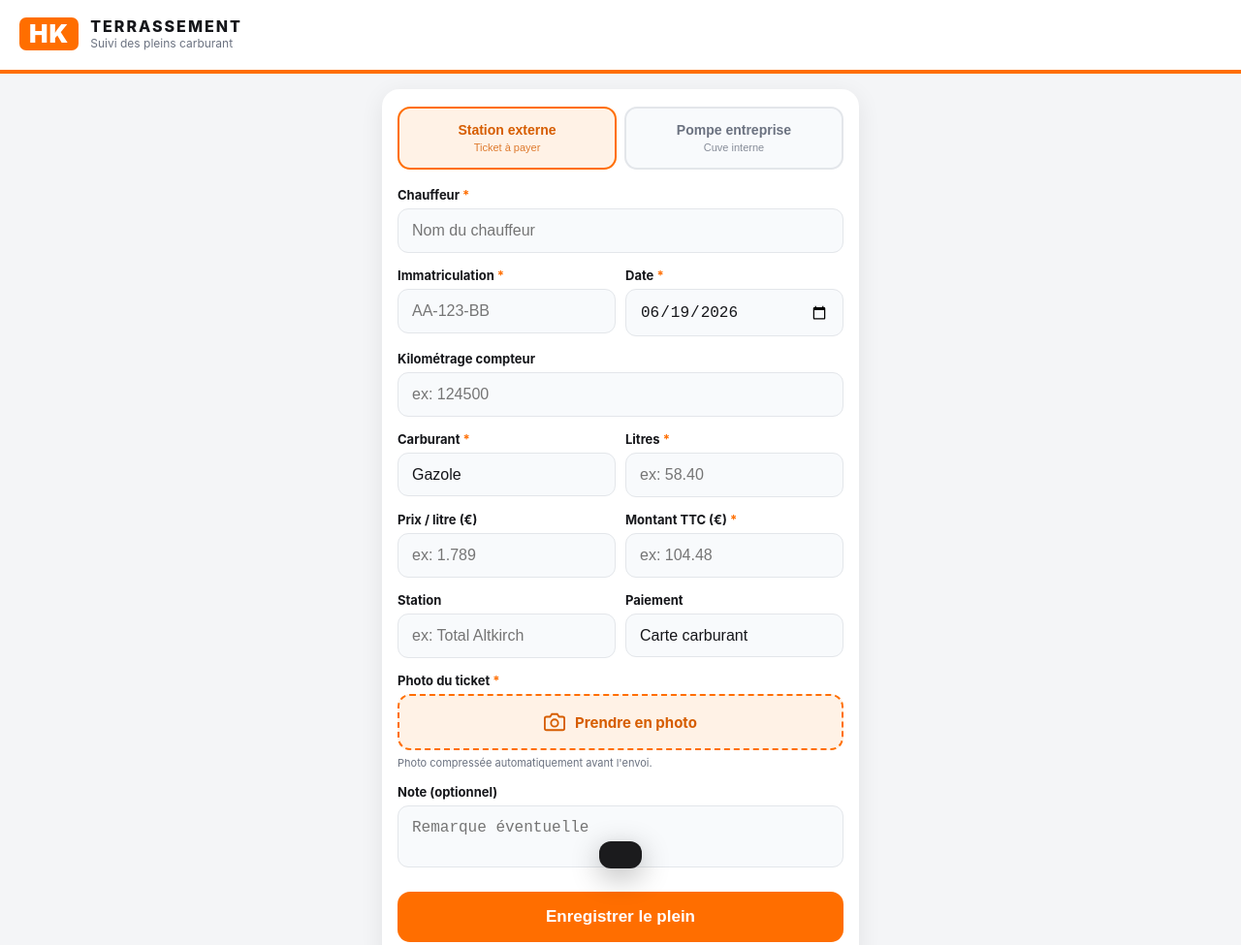
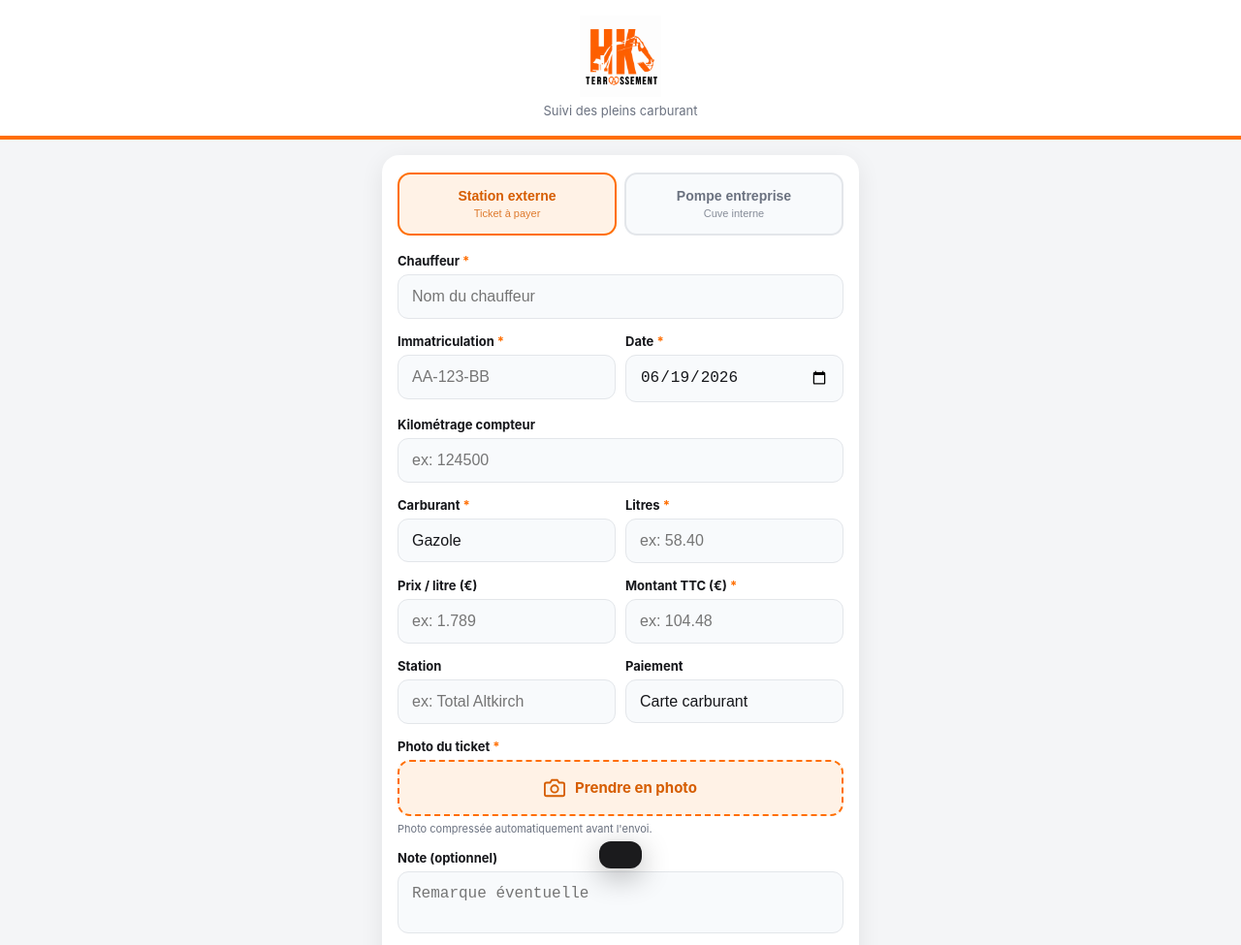
Before and after one commit to agencesl68/hk-carburant, a plain HTML site: page index.html in a window 1280 px wide. Shown: the top 975 px of the page at 97% size. Drawn offline with Linux system fonts and the light colour scheme.

Commit message:
Add files via upload

```diff
--- a/index.html
+++ b/index.html
@@ -35,24 +35,13 @@
     }
     header {
       background: #fff;
-      padding: 18px 20px 20px;
+      padding: 16px 20px 18px;
       color: var(--text);
       border-bottom: 4px solid var(--orange);
+      text-align: center;
     }
-    .brand { display: flex; align-items: center; gap: 12px; }
-    .brand .hk {
-      font-weight: 900;
-      font-size: 26px;
-      letter-spacing: 1px;
-      background: var(--orange);
-      color: #fff;
-      padding: 4px 10px;
-      border-radius: 7px;
-      line-height: 1;
-    }
-    .brand .txt { line-height: 1.15; }
-    .brand .txt b { font-size: 16px; font-weight: 800; letter-spacing: 2px; color: var(--text); }
-    .brand .txt span { display: block; font-size: 12px; color: var(--muted); margin-top: 2px; }
+    header .logo { height: 84px; width: auto; max-width: 82%; display: block; margin: 0 auto; }
+    header .sub { margin: 6px 0 0; font-size: 13px; color: var(--muted); }
     .pending {
       display: none;
       margin-top: 14px;
@@ -133,10 +122,8 @@
 </head>
 <body>
   <header>
-    <div class="brand">
-      <span class="hk">HK</span>
-      <span class="txt"><b>TERRASSEMENT</b><span>Suivi des pleins carburant</span></span>
-    </div>
+    <img src="logo.png" alt="HK Terrassement" class="logo">
+    <p class="sub">Suivi des pleins carburant</p>
     <div class="pending" id="pending"></div>
   </header>
 
@@ -315,13 +302,13 @@
       reader.onload = (ev) => {
         const img = new Image();
         img.onload = () => {
-          const maxW = 1200;
+          const maxW = 1600;
           const scale = Math.min(1, maxW / img.width);
           const canvas = document.createElement('canvas');
           canvas.width = img.width * scale;
           canvas.height = img.height * scale;
           canvas.getContext('2d').drawImage(img, 0, 0, canvas.width, canvas.height);
-          photoBase64 = canvas.toDataURL('image/jpeg', 0.7);
+          photoBase64 = canvas.toDataURL('image/jpeg', 0.85);
           previewImg.src = photoBase64;
           preview.style.display = 'block';
           photoLabel.textContent = 'Changer la photo';
--- a/sw.js
+++ b/sw.js
@@ -1,10 +1,11 @@
 // Service worker — cache l'app pour qu'elle s'ouvre même sans réseau
-const CACHE = "hk-carburant-v2";
+const CACHE = "hk-carburant-v4";
 const ASSETS = [
   "./",
   "./index.html",
   "./manifest.json",
-  "./icon.svg"
+  "./icon.svg",
+  "./logo.png"
 ];
 
 self.addEventListener("install", (e) => {
```
Also changed, not shown: logo.png (added).
